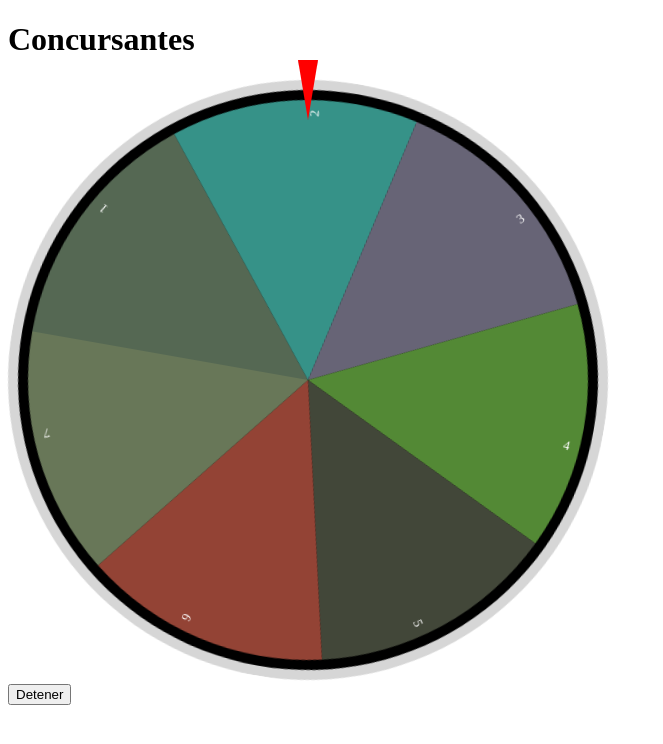
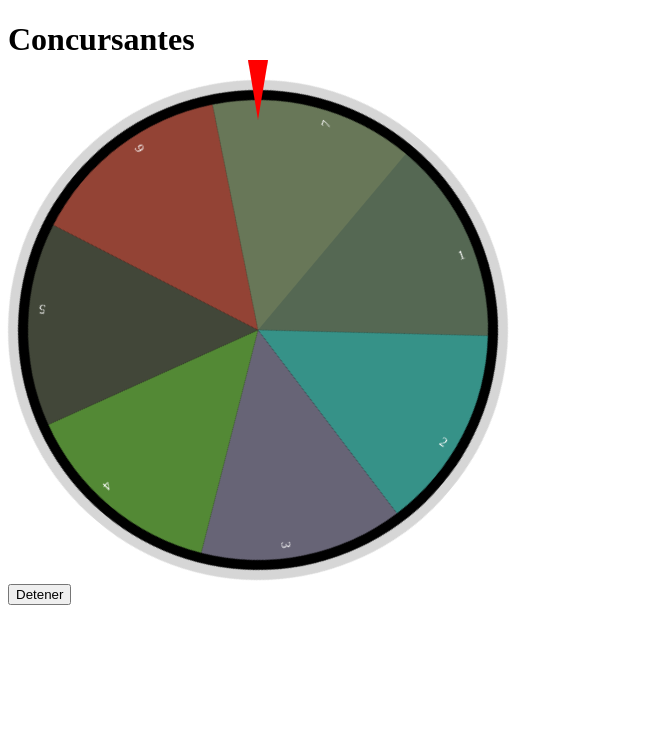
Before and after one commit to pinedadaniel/hola, a plain HTML site: page index.html in a window 1280 px wide. Both pictures are taken after a click on the button "Sortear". Shown: the whole page, without its empty margins (0-663 px from the left). Drawn offline with Linux system fonts and the light colour scheme.

Commit message:
add config

```diff
--- a/dinamic.js
+++ b/dinamic.js
@@ -9,7 +9,7 @@ let center=canvas.width/2;
 
 context.beginPath();
 context.moveTo(center,center);
-context.arc(center,center,center,0, 2*Math.PI);
+context.arc(center,center,center,0, 2* Math.PI);
 context.lineTo(center,center);
 context.fillStyle ='#33333333';
 context.fill();
@@ -53,7 +53,7 @@ function sortear(){
                 pos_ini = -90;
             }
             canvas.style.transform='rotate('+pos_ini+'deg)';
-        },100);
+        },25);
         clic=1;
         document.getElementById("idestado").innerHTML="Detener";
     }else{
--- a/index.html
+++ b/index.html
@@ -12,7 +12,7 @@
     <div class="contenedor">
 		<h1>Concursantes</h1>
 		<div class="concursantes">
-			<canvas id="idcanvas" width="600" height="600"></canvas>
+			<canvas id="idcanvas" width="500" height="500"></canvas>
 			<br>
 			<button onclick="sortear()"><span id="idestado">Sortear</span></button>
 			<div class="mark-winner"></div>
--- a/style.css
+++ b/style.css
@@ -6,7 +6,7 @@
 	height: 20px;
 	top: 0;
 	transform: rotate(-90deg);
-	left: 270px;
+	left: 220px;
 	z-index: 10;
 	box-shadow: 0 0 3px #33333399;
 }
```
